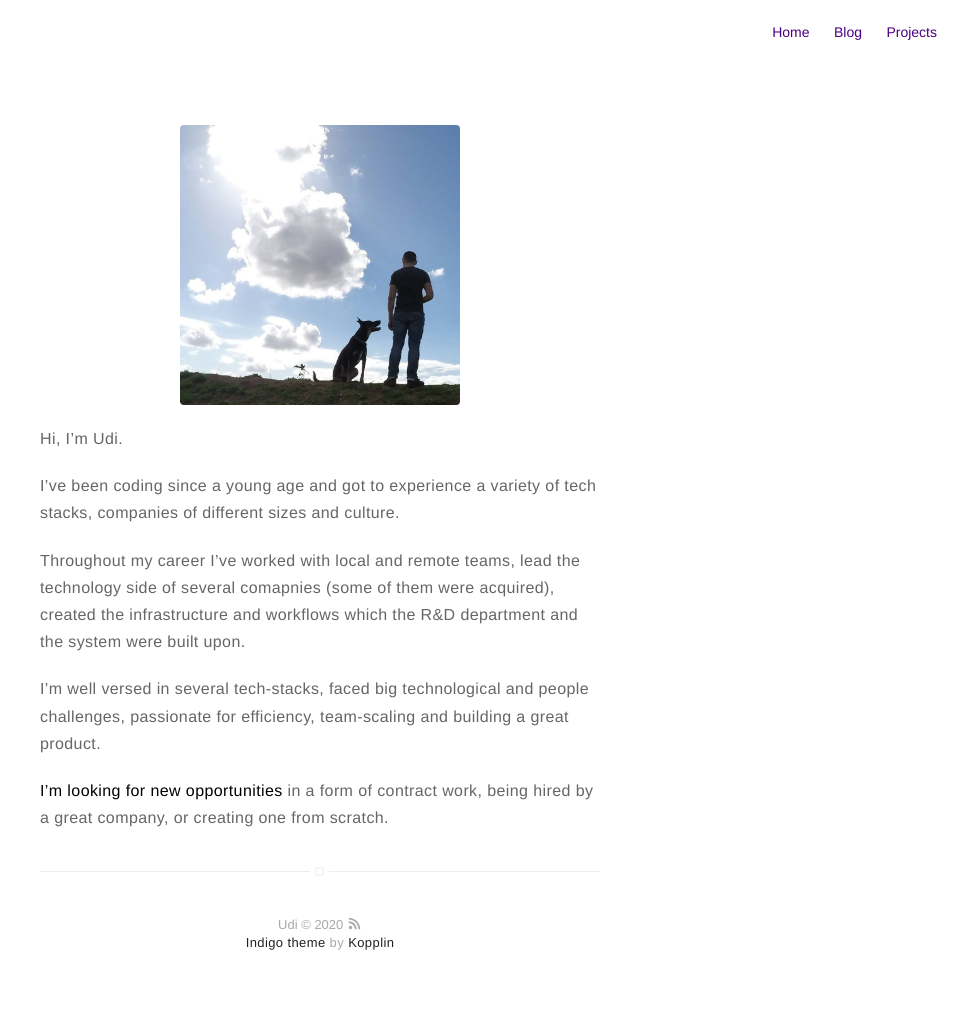
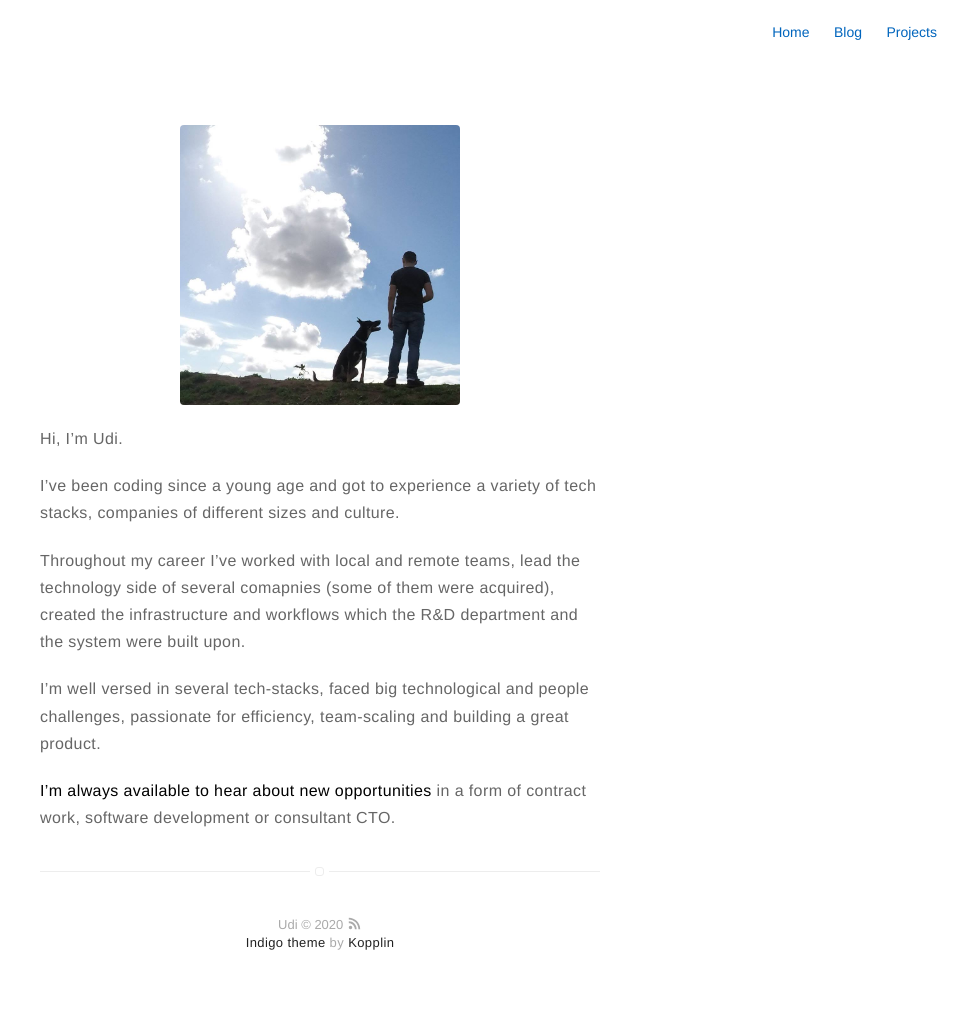
Before and after one commit to udiudi/udiudi.github.io, a Jekyll site: the page built from about.md, in a window 1280 px wide. Shown: the whole page, without its empty margins (320-1280 px from the left). Built offline with Jekyll 4.4.1, drawn with Linux system fonts in a browser that asks for light colours.

Commit message:
A bit of layout and content changes

```diff
--- a/_config.yml
+++ b/_config.yml
@@ -1,6 +1,6 @@
 # main text of home
 name: Udi
-bio: A developer
+bio: A developer and CTO
 
 # twitter summary info
 description: Udi's Place
--- a/_sass/base/variables.sass
+++ b/_sass/base/variables.sass
@@ -4,7 +4,7 @@ $fontMonospace: "Consolas", Liberation Mono, Menlo, Courier, monospace
 $alpha: #666
 $beta: #222
 $gama: #aaa
-$delta: #4b0082
+$delta: #0065bd
 $epsilon: #ededed
 
 $mobile: "only screen and (max-width: 400px)"
--- a/about.md
+++ b/about.md
@@ -13,4 +13,4 @@ Throughout my career I've worked with local and remote teams, lead the technolog
 
 I'm well versed in several tech-stacks, faced big technological and people challenges, passionate for efficiency, team-scaling and building a great product.
 
-**I'm looking for new opportunities** in a form of contract work, being hired by a great company, or creating one from scratch.
+**I'm always available to hear about new opportunities** in a form of contract work, software development or consultant CTO.
```
Also changed, not shown: 10 other files.
